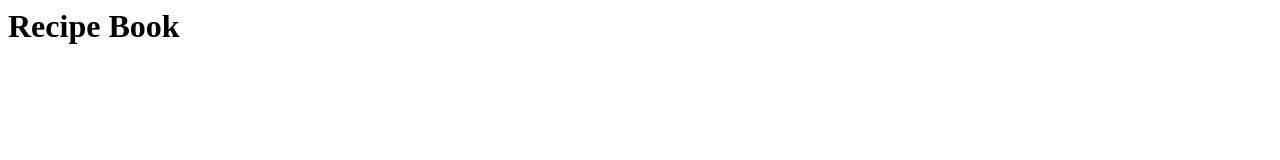
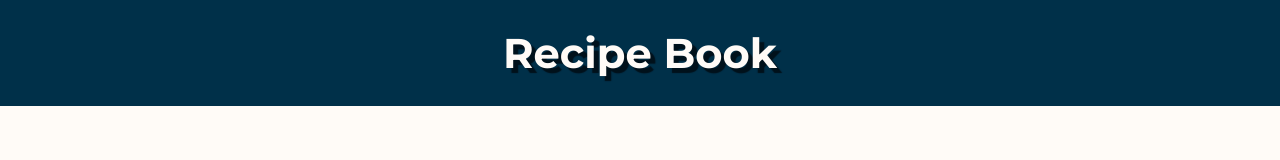
Before and after one commit to ZacW9102/Recipe-Book, a plain HTML site: page index.html in a window 1280 px wide. Drawn offline with Linux system fonts and the light colour scheme.

Commit message:
header styling

```diff
--- a/index.css
+++ b/index.css
@@ -0,0 +1,14 @@
+body {
+    margin: 0;
+    font-family: "Montserrat", serif;
+    background-color: #fffbf7;
+}
+
+.header {
+    background-color: #003049;
+    font-size: 1.3rem;
+    color: #fffbf7;
+    text-shadow: 5px 5px 1px #00111b;
+    display: flex;
+    justify-content: center;
+}
--- a/index.html
+++ b/index.html
@@ -1,10 +1,18 @@
 <html>
 
     <head>
+        <link rel="preconnect" href="https://fonts.googleapis.com">
+        <link rel="preconnect" href="https://fonts.gstatic.com" crossorigin>
+        <link href="https://fonts.googleapis.com/css2?family=Montserrat:ital,wght@0,100..900;1,100..900&display=swap"
+        rel="stylesheet">
 
+
+        <link rel="stylesheet" href="index.css">
     </head>
 
     <body>
-        <h1>Recipe Book</h1>
+        <div class="header">
+            <h1>Recipe Book</h1>
+        </div>
     </body>
 </html>
```
